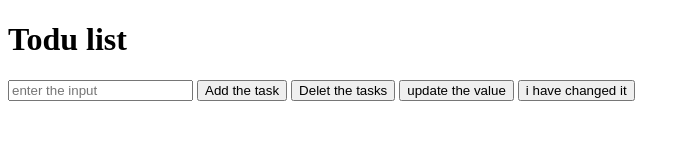
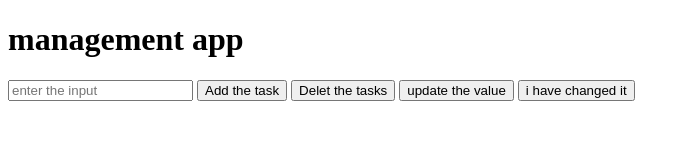
Before and after one commit to Rohan-Netrakar/tem_tudu_list, a plain HTML site: page index.html in a window 1280 px wide. Shown: the whole page, without its empty margins (0-690 px from the left). Drawn offline with Linux system fonts and the light colour scheme.

Commit message:
3rd version

```diff
--- a/index.html
+++ b/index.html
@@ -6,7 +6,7 @@
     <title>Rohan</title>
   </head>
   <body>
-    <h1>Todu list</h1>
+    <h1>management app</h1>
     <form action="">
       <input class="input" type="text" placeholder="enter the input" />
       <button class="submit">Add the task</button>
```
